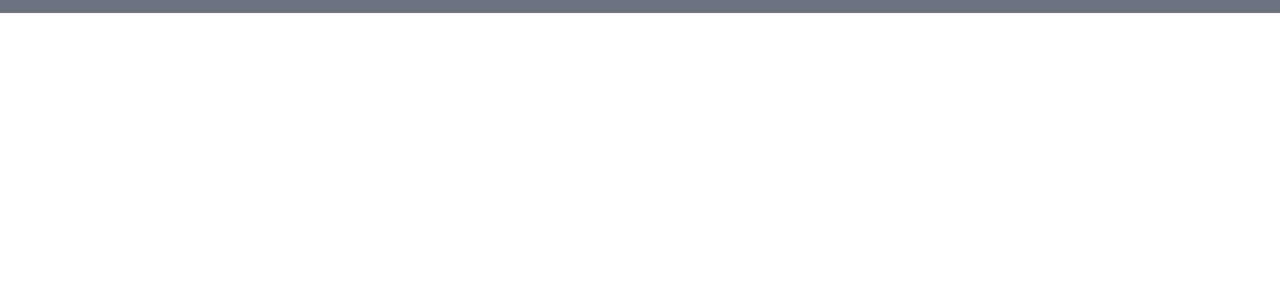
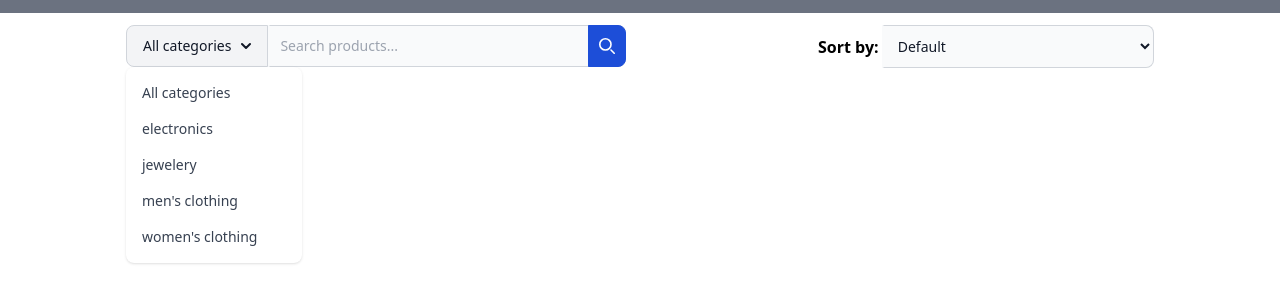
Before and after one commit to Thapeloletsapa/-Module_2_THALET494_jse2407_d_Thapelo-Letsapa_JSF01, a website: page index.html in a window 1280 px wide. Shown: the part 51-354 px from the top of the page. Drawn offline with nearby package versions, Linux system fonts and the light colour scheme.

Commit message:
"Added search form and sort dropdown to index.html"

```diff
--- a/index.html
+++ b/index.html
@@ -115,5 +115,48 @@
         </div>
       </nav>
     </header>
+    <main>
+        <div class="grid lg:flex gap-y-4 gap-x-48 lg:items-start  mt-3 mx-auto justify-center">
+            <form>
+                <div class="flex lg:w-[31.25rem] sm:w-[95%] md:w-full relative">
+                    <button
+                    id="dropdown-button" data-dropdown-toggle="dropdown" class="flex-shrink-0 z-10 inline-flex items-center py-2.5 px-4 text-sm font-medium text-center text-gray-900 bg-gray-100 border border-gray-300 rounded-s-lg hover:bg-gray-200 " type="button">
+                        All categories
+                        <svg class="w-2.5 h-2.5 ms-2.5" aria-hidden="true" xmlns="http://www.w3.org/2000/svg" fill="none" viewBox="0 0 10 6">
+                            <path stroke="currentColor" stroke-linecap="round" stroke-linejoin="round" stroke-width="2" d="m1 1 4 4 4-4"
+                            </path>
+                        </svg></button>
+                        <div id="dropdown" class="z-10 absolute top-[100%] bg-white divide-y divide-gray-100 rounded-lg shadow w-44" >
+                            <ul class="py-2 text-sm text-gray-700" aria-labelledby="dropdown-button">
+                                <li class="inline-flex w-full px-4 py-2 hover:bg-gray-100">
+                                    All categories</li><li>
+                                        <button type="button" class="inline-flex w-full px-4 py-2 hover:bg-gray-100">
+                                            electronics
+                                        </button></li>
+                                        <li><button type="button" class="inline-flex w-full px-4 py-2 hover:bg-gray-100">
+                                            jewelery</button></li>
+                                            <li><button type="button" class="inline-flex w-full px-4 py-2 hover:bg-gray-100">
+                                                men's clothing</button></li>
+                                                <li><button type="button" class="inline-flex w-full px-4 py-2 hover:bg-gray-100">
+                                                    women's clothing</button></li>
+                                                </ul></div><div class="relative w-full">
+                                                    <input type="search" id="search-dropdown" name="searchInput" class=" p-2.5 w-full z-20 text-sm text-gray-900 bg-gray-50 rounded-e-lg border-s-gray-50 border-s-2 border border-gray-300 focus:ring-blue-500 focus:border-blue-500 " placeholder="Search products..." value="">
+                                                    <button type="submit" class="absolute top-0 end-0 p-2.5 text-sm font-medium h-full text-white bg-blue-700 rounded-e-lg border border-blue-700 hover:bg-blue-800 focus:ring-4 focus:outline-none focus:ring-blue-300 ">
+                                                        <svg class="w-4 h-4" aria-hidden="true" xmlns="http://www.w3.org/2000/svg" fill="none" viewBox="0 0 20 20">
+                                                            <path stroke="currentColor" stroke-linecap="round" stroke-linejoin="round" stroke-width="2" d="m19 19-4-4m0-7A7 7 0 1 1 1 8a7 7 0 0 1 14 0Z">
+                                                            </path></svg><span class="sr-only">
+                                                                Search
+                                                            </span></button>
+                                                        </div>
+                                                    </div></form>
+                                                    <div class="flex sm:w-[95%] max-w-[21rem] md:w-full">
+                                                        <label for="sort" class="w-20 my-auto font-semibold">
+                                                            Sort by:
+                                                        </label><select name="" id="sort" class="p-2.5 w-full text-sm text-gray-900 bg-gray-50 rounded-e-lg border-s-gray-50 border-s-2 border border-gray-300 focus:ring-blue-500 focus:border-blue-500 ">
+                                                            <option value="default">Default</option><option value="low">
+                                                                Price: Low to High
+                                                            </option><option value="high">Price: High to Low</option></select></div>
+        </div>
+    </main>
   </body>
 </html>
```
